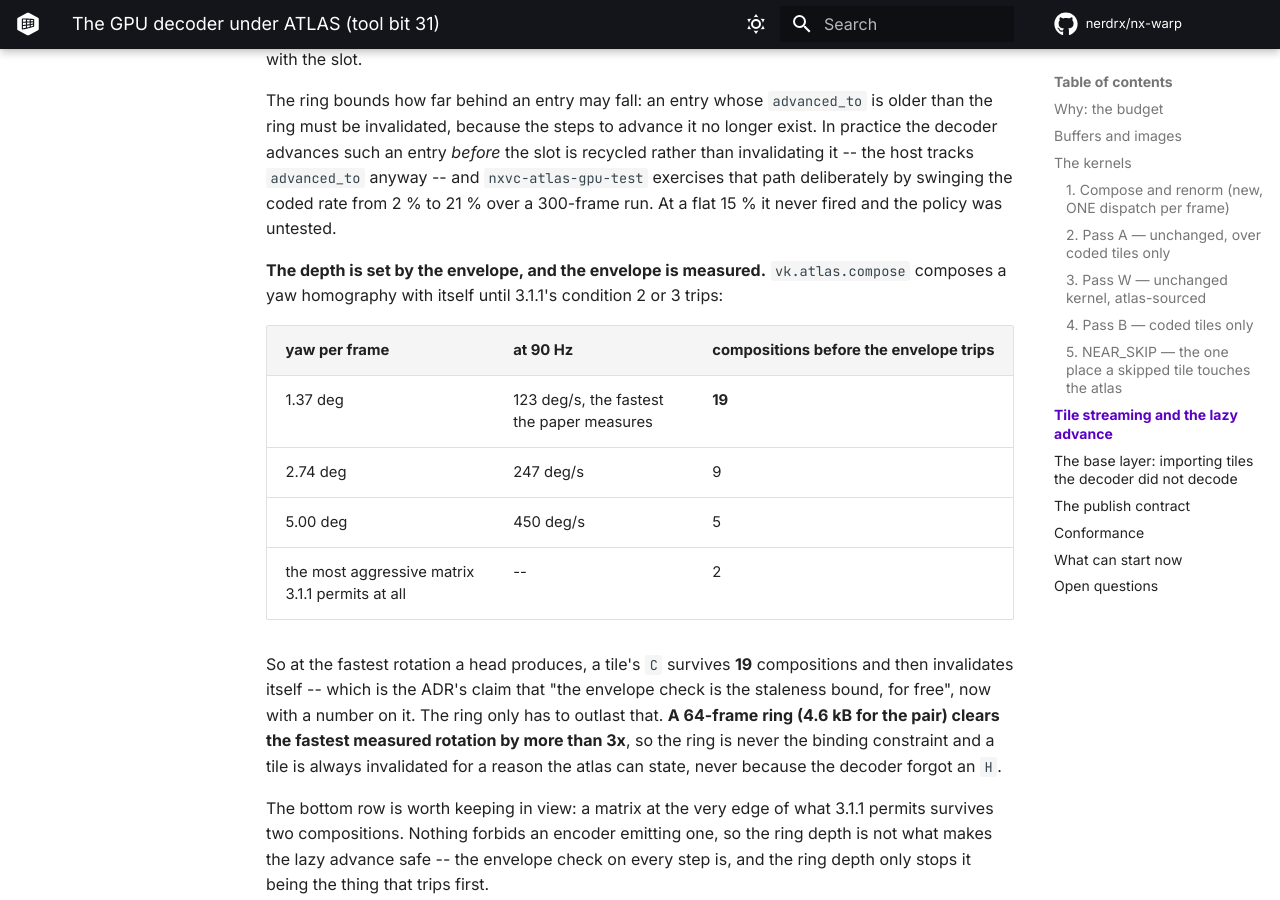
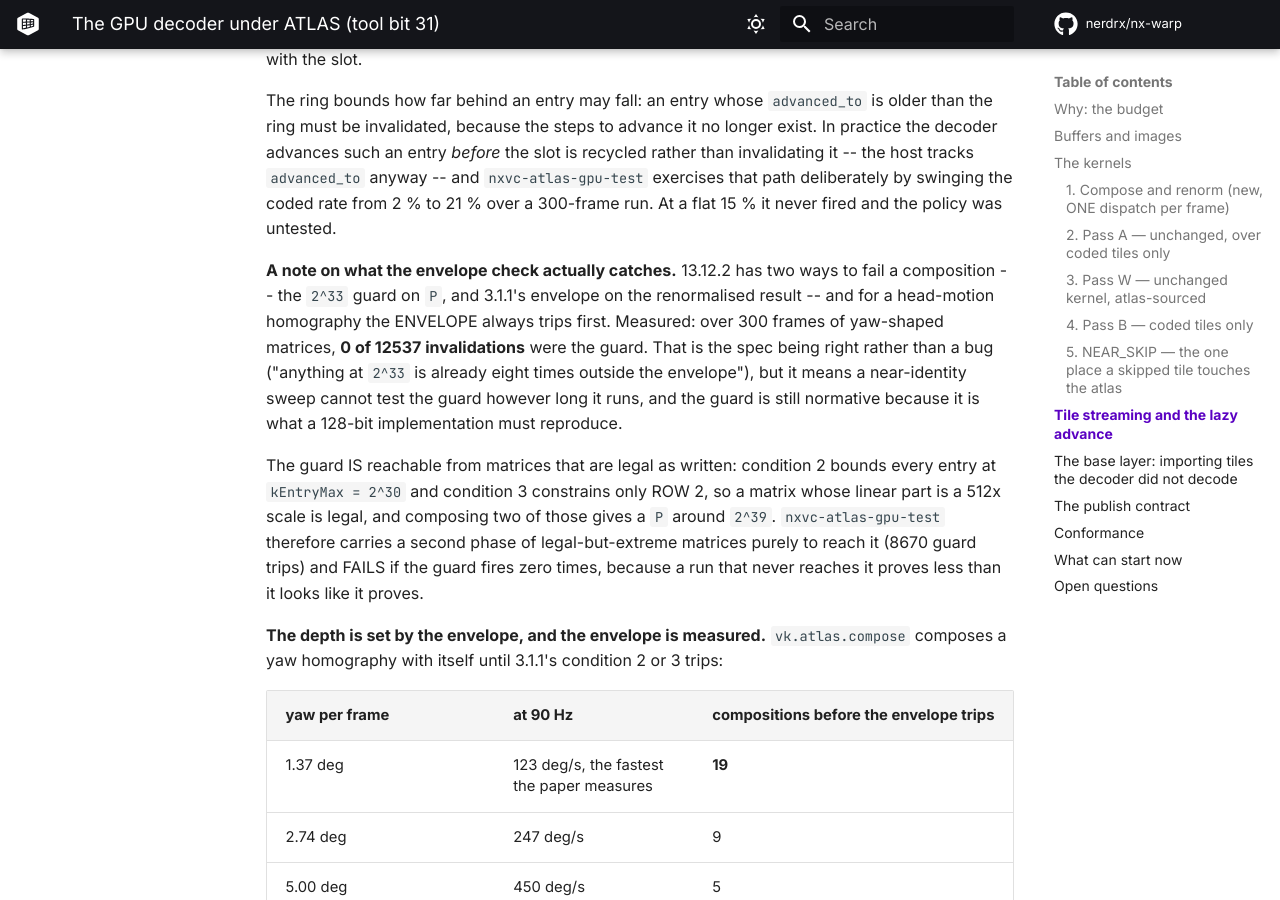
Before and after one commit to nerdrx/nx-warp, an MkDocs documentation site: the page built from docs/ATLAS-DECODER.md, in a window 1280 px wide and 900 px high, scrolled down 6688 px. Built offline with MkDocs 1.6.1 and Material for MkDocs 9.7.7, drawn with Linux system fonts in a browser that asks for light colours; comment, search, counter and statistics services are not loaded.

Commit message:
docs(atlas): why a near-identity sweep cannot test the 2^33 guard
13.12.2 can fail a composition two ways -- the 2^33 guard on P, and 3.1.1's
envelope on the renormalised result -- and for a head-motion homography the
envelope always trips first.  Measured over 300 frames of yaw-shaped matrices:
0 of 12537 invalidations were the guard.

That is the spec being right, not a bug, but it has a consequence worth writing
down: no amount of realistic input tests the guard, and the guard is still
normative because it is exactly what a 128-bit implementation has to reproduce.
It IS reachable from matrices that are legal as written -- condition 2 bounds
entries at 2^30 and condition 3 constrains only row 2 -- so the harness carries
a second phase to reach it, and fails if it never fires.

Co-Authored-By: Claude Fable 5.1 <noreply@anthropic.com>

```diff
--- a/docs/ATLAS-DECODER.md
+++ b/docs/ATLAS-DECODER.md
@@ -286,6 +286,23 @@ is recycled rather than invalidating it -- the host tracks `advanced_to` anyway
 coded rate from 2 % to 21 % over a 300-frame run. At a flat 15 % it never fired
 and the policy was untested.
 
+**A note on what the envelope check actually catches.** 13.12.2 has two ways to
+fail a composition -- the `2^33` guard on `P`, and 3.1.1's envelope on the
+renormalised result -- and for a head-motion homography the ENVELOPE always
+trips first. Measured: over 300 frames of yaw-shaped matrices, **0 of 12537
+invalidations** were the guard. That is the spec being right rather than a bug
+("anything at `2^33` is already eight times outside the envelope"), but it means
+a near-identity sweep cannot test the guard however long it runs, and the guard
+is still normative because it is what a 128-bit implementation must reproduce.
+
+The guard IS reachable from matrices that are legal as written: condition 2
+bounds every entry at `kEntryMax = 2^30` and condition 3 constrains only ROW 2,
+so a matrix whose linear part is a 512x scale is legal, and composing two of
+those gives a `P` around `2^39`. `nxvc-atlas-gpu-test` therefore carries a
+second phase of legal-but-extreme matrices purely to reach it (8670 guard trips)
+and FAILS if the guard fires zero times, because a run that never reaches it
+proves less than it looks like it proves.
+
 **The depth is set by the envelope, and the envelope is measured.**
 `vk.atlas.compose` composes a yaw homography with itself until 3.1.1's
 condition 2 or 3 trips:
```
